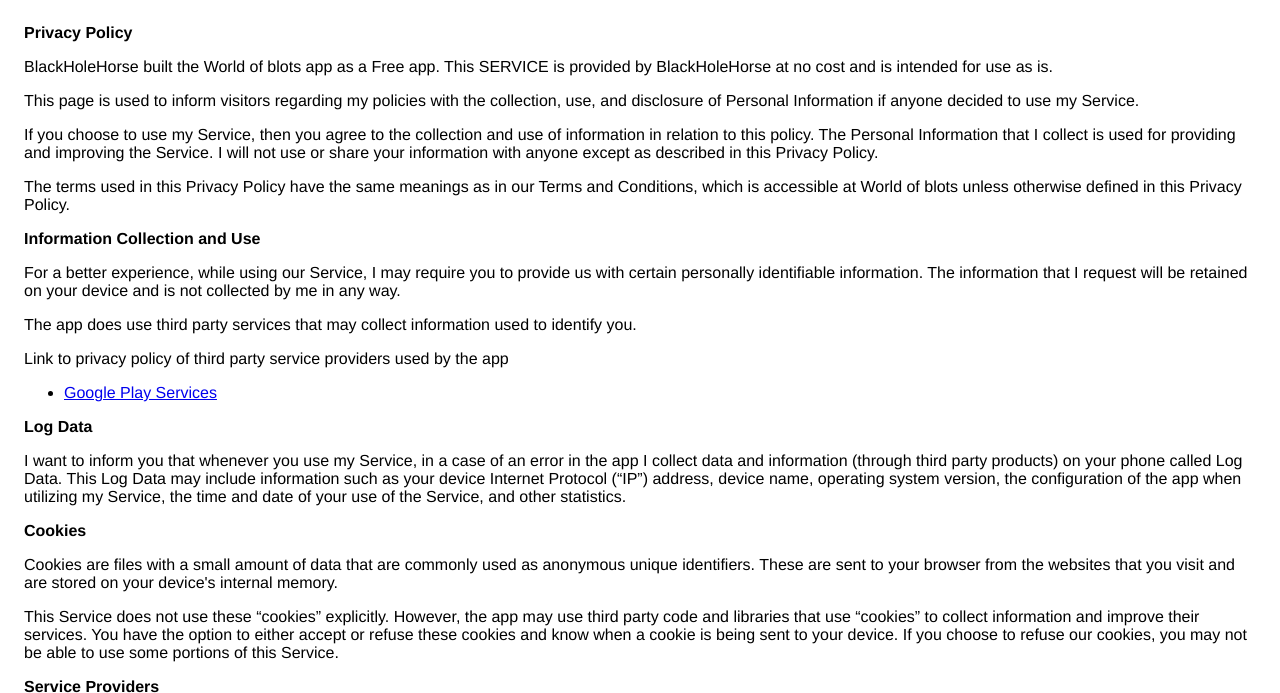
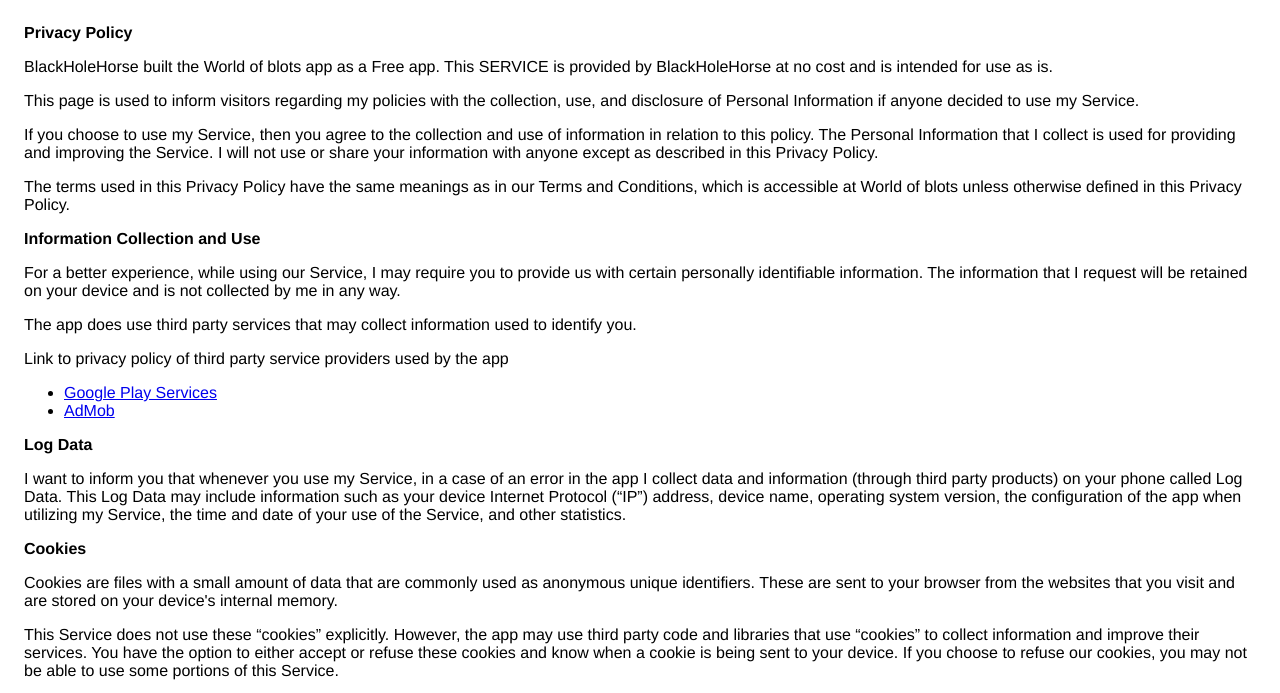
Before and after one commit to BlackHoleHorse/BlackHoleHorse.github.io, a plain HTML site: page index.html in a window 1280 px wide. Shown: the top 693 px of the page. Drawn offline with Linux system fonts and the light colour scheme.

Commit message:
Update index.html

```diff
--- a/index.html
+++ b/index.html
@@ -37,7 +37,7 @@
                   </p> <p>
                     Link to privacy policy of third party service providers used
                     by the app
-                  </p> <ul><li><a href="https://www.google.com/policies/privacy/" target="_blank" rel="noopener noreferrer">Google Play Services</a></li><!----><!----><!----><!----><!----><!----><!----><!----><!----><!----><!----><!----><!----><!----><!----><!----><!----><!----><!----><!----><!----><!----><!----></ul></div> <p><strong>Log Data</strong></p> <p>
+                  </p> <ul><li><a href="https://www.google.com/policies/privacy/" target="_blank" rel="noopener noreferrer">Google Play Services</a></li><li><a href="https://support.google.com/admob/answer/6128543?hl=en" target="_blank" rel="noopener noreferrer">AdMob</a></li><!----><!----><!----><!----><!----><!----><!----><!----><!----><!----><!----><!----><!----><!----><!----><!----><!----><!----><!----><!----><!----><!----><!----></ul></div> <p><strong>Log Data</strong></p> <p>
                   I want to inform you that whenever you
                   use my Service, in a case of an error in the app
                   I collect data and information (through third party
```
